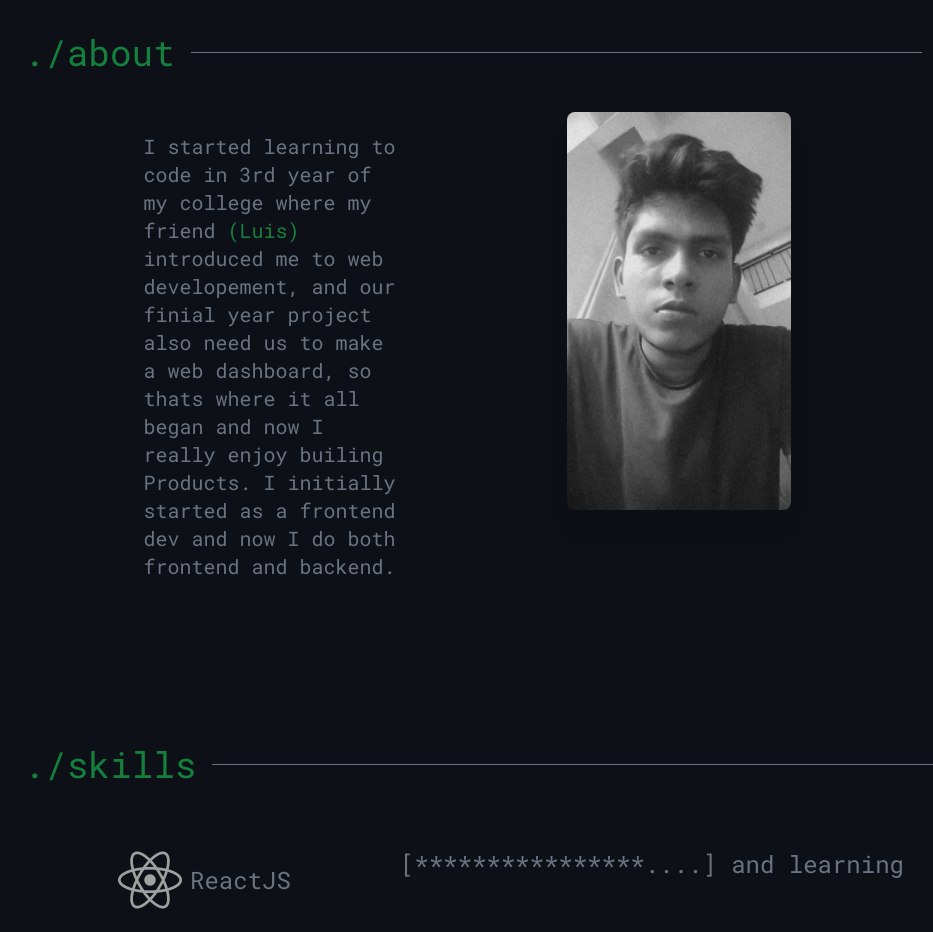
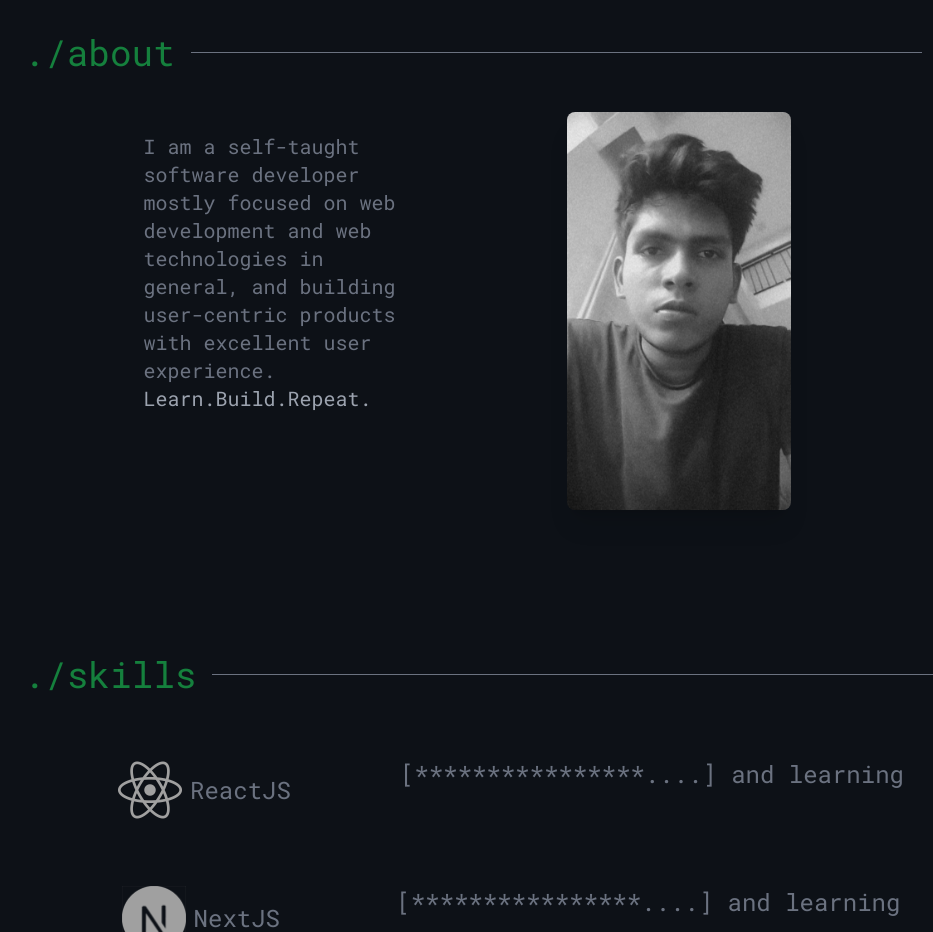
Before and after one commit to ChandrakantPal/ck16dev, a Next.js app: page / in a window 1280 px wide. Shown: the part 840-1772 px from the top of the page, without its empty margins (129-1062 px from the left). Built offline with nearby package versions, Linux system fonts and the light colour scheme.

Commit message:
about changed

```diff
--- a/src/components/About.tsx
+++ b/src/components/About.tsx
@@ -1,5 +1,5 @@
-import { FC, RefObject } from 'react'
-import SectionHeader from './SectionHeader'
+import { FC, RefObject } from "react";
+import SectionHeader from "./SectionHeader";
 
 const About: FC<{ aboutRef: RefObject<HTMLElement> }> = ({ aboutRef }) => {
   return (
@@ -12,18 +12,11 @@ const About: FC<{ aboutRef: RefObject<HTMLElement> }> = ({ aboutRef }) => {
       <div className="flex flex-wrap-reverse items-start justify-center mt-10 md:flex-nowrap">
         <div className="w-full mx-10 my-5 md:px-20 md:w-1/2">
           <p className="text-gray-500 md:text-xl">
-            I started learning to code in 3rd year of my college where my friend{' '}
-            <a
-              href="https://www.linkedin.com/in/gomesluis479/"
-              className="text-green-700"
-            >
-              {'('}Luis{')'}
-            </a>{' '}
-            introduced me to web developement, and our finial year project also
-            need us to make a web dashboard, so thats where it all began and now
-            I really enjoy builing Products. I initially started as a frontend
-            dev and now I do both frontend and backend.
+            I am a self-taught software developer mostly focused on web
+            development and web technologies in general, and building
+            user-centric products with excellent user experience.
           </p>
+          <p className="text-gray-400 md:text-xl"> Learn.Build.Repeat.</p>
         </div>
         <div className="w-full mx-24 md:mx-10 md:w-1/2">
           <img
@@ -33,7 +26,7 @@ const About: FC<{ aboutRef: RefObject<HTMLElement> }> = ({ aboutRef }) => {
         </div>
       </div>
     </section>
-  )
-}
+  );
+};
 
-export default About
+export default About;
```
